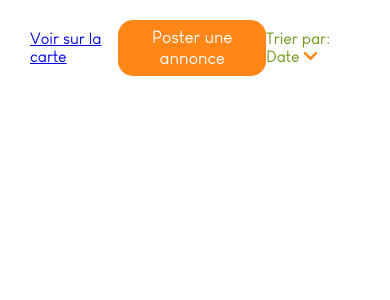
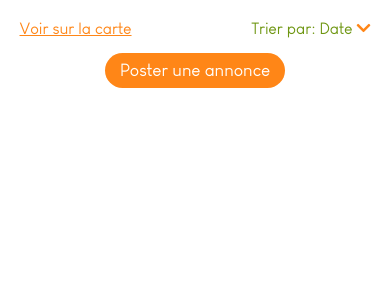
Before and after one commit to mhansart/jolly_seed, a PHP site: template view/page/dons.php in a window 390 px wide. Shown: the top 300 px of the page. Run offline with PHP 8.4, Linux system fonts and the light colour scheme; the template is opened without the code that fills it, so the values that code supplies are empty; some libraries are stand-ins or nearby versions.

Commit message:
mise en place visuel page don

```diff
--- a/public/css/_pageDons.scss
+++ b/public/css/_pageDons.scss
@@ -1,29 +1,51 @@
 button{
     padding:7px 15px;
     border:none;
-    border-radius:15px;
+    border-radius:20px;
     display: block;
     a{
         color:$primary-color;
         text-decoration-line:none;
         font-size: 130%;
         font-family:$main-font;
-
     }
 }
 .centrePageDons{
-    .btnDons{
-        background-color:$clic-color;
-        margin: auto;
+    .espace{
+        padding:0% 5%;
+        margin-top:20px;
     }
-    .espace{
-        padding:0px 30px;
-        margin-top:20px;
+    a{
+        color: $clic-color;
+        @media screen and (max-width: 600px) {
+        width: 40%;
+      }
     }
     .row{
         flex-direction: row;
         align-items:center;
         justify-content: space-between;
+        @media screen and (max-width: 600px) {
+            flex-wrap: wrap;
+          }
+    }
+    .btnDons{
+        background-color:$clic-color;
+        margin: auto;
+        @media screen and (max-width: 600px) {
+            order: 3;
+            margin-top:15px;
+          }
+        a{
+            color: $primary-color;
+        }
+    }
+    .tri{
+        position: relative;
+        @media screen and (max-width: 600px) {
+            order: 2;
+            width:40%;
+            text-align: right;
           }
         .select{
             color:$secondary-color;
@@ -47,21 +70,24 @@ button{
                 text-decoration: none;
                 display:block;
             }
-        a:first-of-type{
-            background-color: $clic-color;
-            color: $primary-color;
-        }
+
             a:hover{
                 background-color: $clic-color;
                 color: $primary-color;
             }
         }
+    }
+
     .annonceDons{
         display: flex;
         flex-direction: row;
         flex-wrap: wrap;
         justify-content: center;
         margin-top:15px;
+        @media screen and (max-width: 1035px) {
+            flex-direction: column;
+            justify-content: center;
+          }
     }
     .box{
         box-shadow:$shadow-low;
--- a/public/css/style.css
+++ b/public/css/style.css
@@ -85,7 +85,7 @@
 button {
   padding: 7px 15px;
   border: none;
-  border-radius: 15px;
+  border-radius: 20px;
   display: block;
 }
 button a {
@@ -95,30 +95,63 @@ button a {
   font-family: "Louis George Cafe'";
 }
 
-.centrePageDons .btnDons {
-  background-color: #ff8617;
-  margin: auto;
+.centrePageDons .espace {
+  padding: 0% 5%;
+  margin-top: 20px;
 }
-.centrePageDons .espace {
-  padding: 0px 30px;
-  margin-top: 20px;
+.centrePageDons a {
+  color: #ff8617;
+}
+@media screen and (max-width: 600px) {
+  .centrePageDons a {
+    width: 40%;
+  }
 }
 .centrePageDons .row {
   flex-direction: row;
   align-items: center;
   justify-content: space-between;
 }
-.centrePageDons .select {
+@media screen and (max-width: 600px) {
+  .centrePageDons .row {
+    flex-wrap: wrap;
+  }
+}
+.centrePageDons .btnDons {
+  background-color: #ff8617;
+  margin: auto;
+}
+@media screen and (max-width: 600px) {
+  .centrePageDons .btnDons {
+    order: 3;
+    margin-top: 15px;
+  }
+}
+.centrePageDons .btnDons a {
+  color: white;
+}
+.centrePageDons .tri {
+  position: relative;
+}
+@media screen and (max-width: 600px) {
+  .centrePageDons .tri {
+    order: 2;
+    width: 40%;
+    text-align: right;
+  }
+}
+.centrePageDons .tri .select {
   color: #6e9611;
   display: inline;
 }
-.centrePageDons .fa-chevron-down {
+.centrePageDons .tri .fa-chevron-down {
   color: #ff8617;
 }
-.centrePageDons .options {
+.centrePageDons .tri .options {
   color: #6e9611;
   position: absolute;
-  right: 15px;
+  right: 0px;
+  top: 30px;
   background-color: white;
   padding: 10px 0px;
   border: 1px solid #6e9611;
@@ -126,16 +159,12 @@ button a {
   width: 100px;
   display: none;
 }
-.centrePageDons .options a {
+.centrePageDons .tri .options a {
   color: #6e9611;
   text-decoration: none;
   display: block;
 }
-.centrePageDons .options a:first-of-type {
-  background-color: #ff8617;
-  color: white;
-}
-.centrePageDons .options a:hover {
+.centrePageDons .tri .options a:hover {
   background-color: #ff8617;
   color: white;
 }
@@ -146,19 +175,48 @@ button a {
   justify-content: center;
   margin-top: 15px;
 }
+@media screen and (max-width: 1035px) {
+  .centrePageDons .annonceDons {
+    flex-direction: column;
+    justify-content: center;
+  }
+}
 .centrePageDons .box {
   box-shadow: 0px 2px 5px rgba(110, 110, 110, 0.2);
   width: 46%;
   margin: 1%;
   padding: 15px;
   display: flex;
-  height: auto;
+  flex-direction: row;
+}
+@media screen and (max-width: 1035px) {
+  .centrePageDons .box {
+    width: 80%;
+    margin: auto;
+  }
+}
+@media screen and (max-width: 600px) {
+  .centrePageDons .box {
+    flex-direction: column;
+    width: 80%;
+    margin: auto;
+  }
+}
+@media screen and (max-width: 420px) {
+  .centrePageDons .box {
+    flex-direction: column;
+    width: 90%;
+    margin: auto;
+  }
+}
+.centrePageDons .box a {
+  color: white;
 }
 .centrePageDons .box .imageDon {
   display: block;
-  background-color: blue;
-  width: 300px;
-  height: 300px;
+  background-color: white;
+  min-width: 200px;
+  height: 250px;
   background-size: cover;
   background-position: center center;
 }
@@ -167,6 +225,12 @@ button a {
   display: flex;
   flex-direction: column;
   justify-content: space-between;
+  width: 100%;
+}
+@media screen and (max-width: 600px) {
+  .centrePageDons .box .dons {
+    margin-top: 15px;
+  }
 }
 .centrePageDons .box .dons .pomme {
   height: 30px;
@@ -174,10 +238,15 @@ button a {
 .centrePageDons .box .dons h3 {
   color: #6e9611;
   margin: 0px;
+  display: inline;
 }
 .centrePageDons .box .dons .fa-heart {
   color: #6e9611;
   font-size: 20px;
+  margin-top: 10px;
+}
+.centrePageDons .box .dons button {
+  margin-top: 15px;
 }
 .centrePageDons .box .dons .seed {
   background-color: #34348b;
--- a/public/js/script.js
+++ b/public/js/script.js
@@ -0,0 +1,5 @@
+const options = document.querySelector(".options")
+const chevron = document.querySelector(".fa-chevron-down")
+chevron.addEventListener("click", function () {
+    options.style.display = "block";
+});
--- a/view/page/dons.php
+++ b/view/page/dons.php
@@ -3,7 +3,7 @@
           <div class="d-flex row espace">
             <a href="#">Voir sur la carte</a>
             <button class="btnDons"><a href="#">Poster une annonce</a></button>
-            <div>
+            <div class="tri">
               <p class="select">Trier par: <span>Date </span></p>
               <i class="fas fa-chevron-down"></i>
               <div class="options">
```
Also changed, not shown: other parts of public/css/_pageDons.scss (+35 -6 lines), controller/donsController.php (+12 -9 lines), 1 other file. Lines whose indentation alone changed are shown as unchanged.
